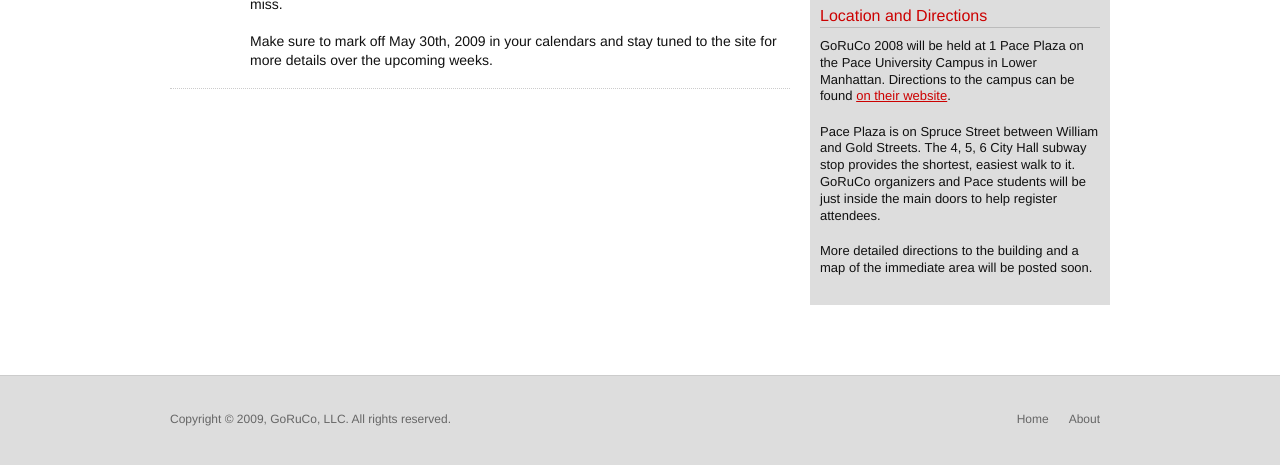
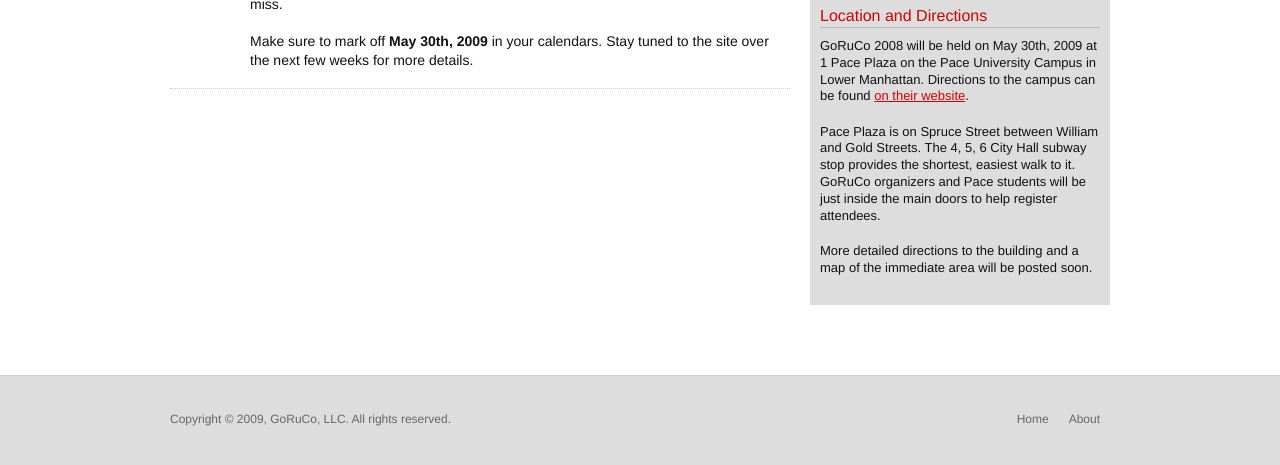
Before and after one commit to matschaffer/redsnakephilly.org, a Jekyll site: the page built from index.html, in a window 1280 px wide, cut to the strip 256-721 px from the top of the page. Built offline with Jekyll 4.4.1, drawn with Linux system fonts in a browser that asks for light colours.

Commit message:
Copy tweaks

```diff
--- a/_includes/location.html
+++ b/_includes/location.html
@@ -2,8 +2,8 @@
   <h3>Location and Directions</h3>
 
   <p>
-    GoRuCo 2008 will be held at 1 Pace Plaza on the Pace University Campus in Lower
-    Manhattan. Directions to the campus can be found
+    GoRuCo 2008 will be held on May 30th, 2009 at 1 Pace Plaza on the Pace University
+    Campus in Lower Manhattan. Directions to the campus can be found
     <a href="http://www.pace.edu/page.cfm?doc_id=16157">on their website</a>.
   </p>
 
--- a/_posts/2009-02-01-save-the-date.markdown
+++ b/_posts/2009-02-01-save-the-date.markdown
@@ -8,5 +8,5 @@ author:   Josh
 We're back for our 3rd straight year and ready to prove once again why GoRuCo is one of
 the premier regional Ruby conferences which you're not going to want to miss.
 
-Make sure to mark off May 30th, 2009 in your calendars and stay tuned to the site for more
-details over the upcoming weeks.
+Make sure to mark off **May 30th, 2009** in your calendars.  Stay tuned to the site over
+the next few weeks for more details.
```
